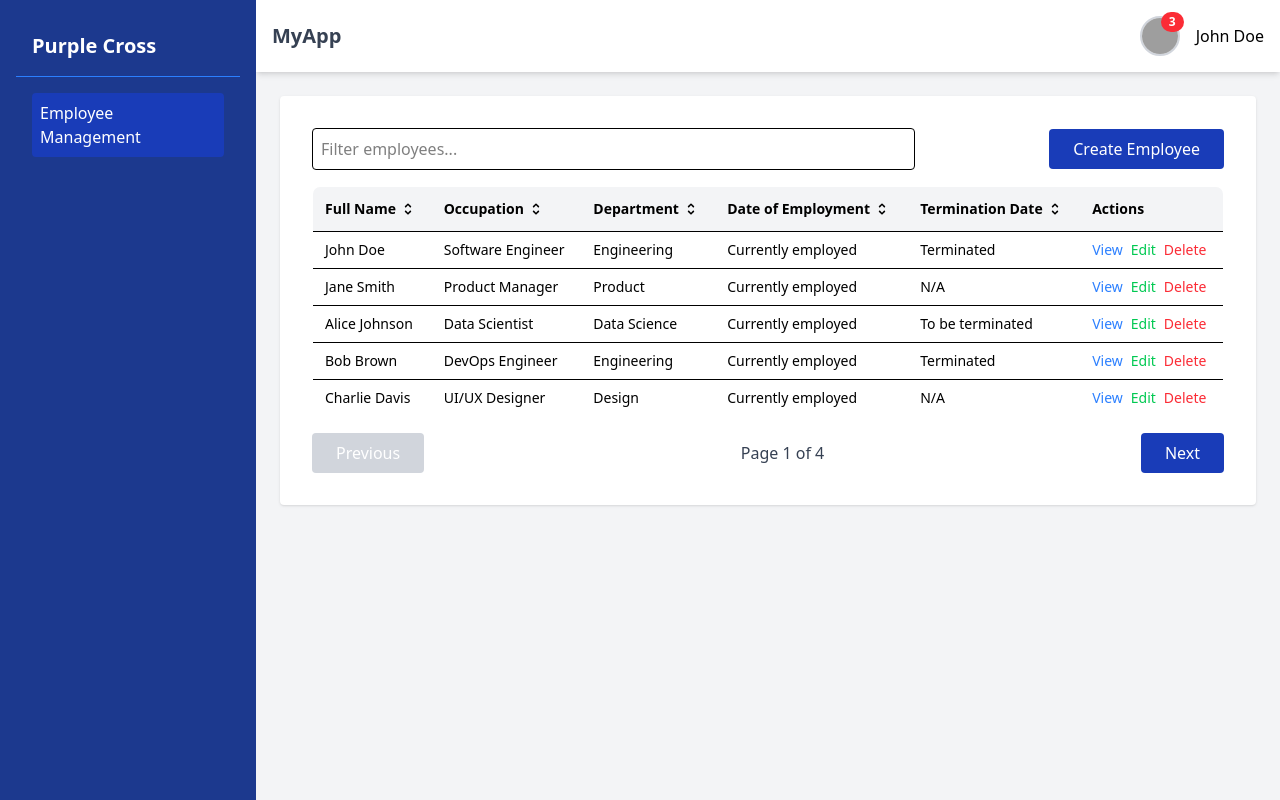
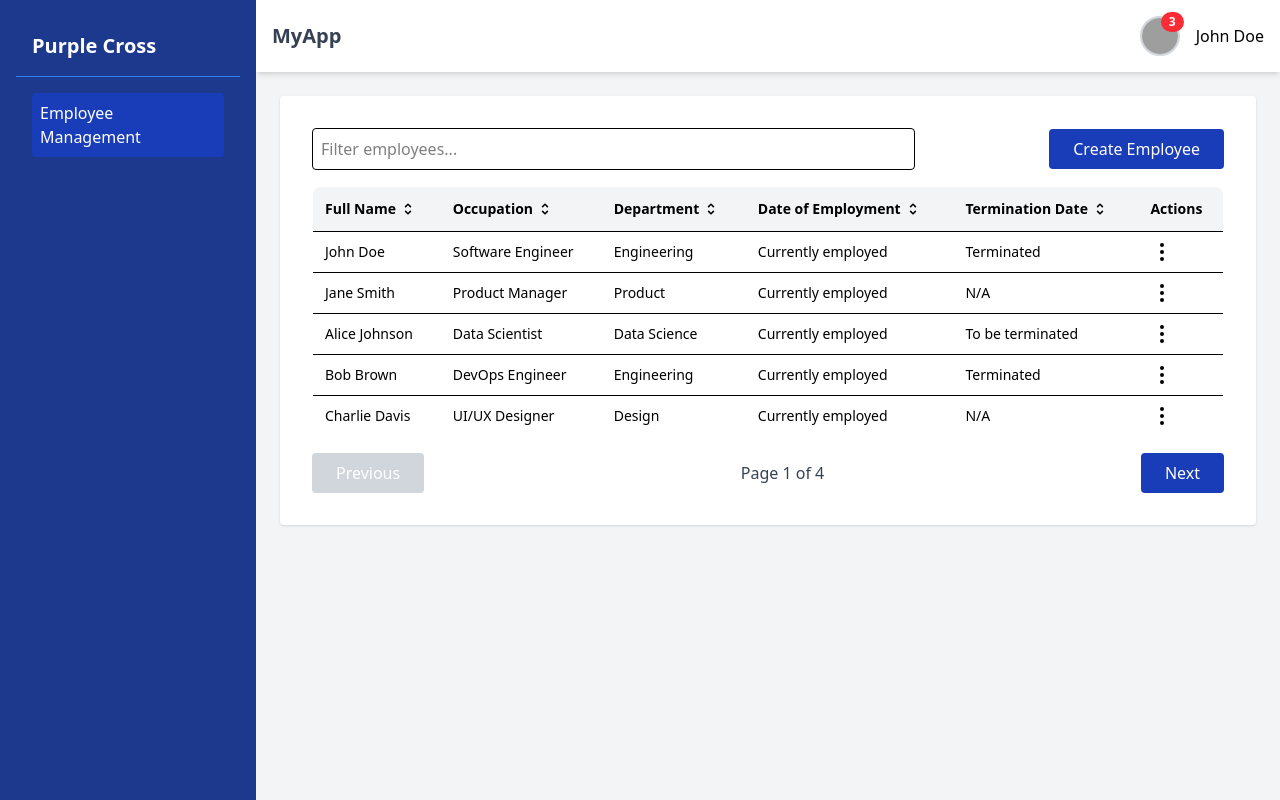
Before and after one commit to Arslan038/employee-dashboard, a Vue app: page / in a window 1280 px wide. Built offline with nearby package versions, Linux system fonts and the light colour scheme; grey boxes are pictures that could not be loaded.

Commit message:
table formatted and click outside directive added

```diff
--- a/src/components/EmployeeGrid.vue
+++ b/src/components/EmployeeGrid.vue
@@ -1,8 +1,8 @@
 <template>
   <div class="container mx-auto p-4">
-    <div class="grid grid-cols-3 items-center gap-4 mb-4">
-      <SearchInput class="col-span-2" @on-search="actions.onEmployeeSearch" />
-      <div class="flex justify-end">
+    <div class="grid grid-cols-1 md:grid-cols-3 items-center gap-4 mb-4">
+      <SearchInput class="md:col-span-2" @on-search="actions.onEmployeeSearch" />
+      <div class="flex justify-end order-first md:order-last">
         <Button color="blue" @click="actions.createEmployee">Create Employee</Button>
       </div>
     </div>
@@ -31,12 +31,19 @@
             <td class="text-left text-sm py-2 px-3 border-t">{{ actions.getTerminationStatus(employee.terminationDate)
               || 'N/A' }}</td>
             <td class="text-left text-sm py-2 px-3 border-t space-x-2">
-              <button class="text-blue-500 hover:text-blue-700 hover:cursor-pointer"
+              <EmployeeActions>
+                <ul>
+                  <li class="cursor-pointer p-1 px-2 hover:bg-gray-100" @click="actions.viewEmployee(employee)">View</li>
+                  <li class="cursor-pointer p-1 px-2 hover:bg-gray-100" @click="actions.editEmployee(employee)">Edit</li>
+                  <li class="cursor-pointer p-1 px-2 hover:bg-gray-100" @click="actions.deleteEmployee(employee)">Delete</li>
+                </ul>
+              </EmployeeActions>
+              <!-- <button class="text-blue-500 hover:text-blue-700 hover:cursor-pointer"
                 @click="actions.viewEmployee(employee)">View</button>
               <button class="text-green-500 hover:text-green-700 hover:cursor-pointer"
                 @click="actions.editEmployee(employee)">Edit</button>
               <button class="text-red-500 hover:text-red-700 hover:cursor-pointer"
-                @click="actions.deleteEmployee(employee)">Delete</button>
+                @click="actions.deleteEmployee(employee)">Delete</button> -->
             </td>
           </tr>
         </tbody>
@@ -90,6 +97,7 @@ import { computed, ref, reactive } from 'vue';
 import { employees } from '../utils/employees';
 import SearchInput from './SearchInput.vue';
 import Button from '../components/ui/Button.vue';
+import EmployeeActions from './ui/EmployeeActions.vue';
 import EmployeeModal from './EmployeeModal.vue';
 import AddEditEmployee from './AddEditEmployee.vue';
 import DeleteEmployee from './DeleteEmployee.vue';
--- /dev/null
+++ b/src/components/ui/EmployeeActions.vue
@@ -0,0 +1,29 @@
+<template>
+    <div>
+        <div class="relative" v-click-outside="closeDropdown">
+            <div class="cursor-pointer flex items-center space-x-4" @click="toggleDropdown">
+                <img src="../../assets/icons/vertical-dots.svg" alt="Actions" class="h-6 w-6" srcset="">
+            </div>
+
+            <div class="relative" @click="toggleDropdown">
+                <div v-if="dropdownOpen" class="absolute z-10 right-0 mt-2 w-auto bg-white shadow-md rounded-md">
+                    <slot></slot>
+                </div>
+            </div>
+        </div>
+    </div>
+</template>
+
+<script setup>
+import { ref } from 'vue';
+
+const dropdownOpen = ref(false);
+
+const toggleDropdown = () => {
+    dropdownOpen.value = !dropdownOpen.value;
+};
+
+const closeDropdown = () => {
+    dropdownOpen.value = false;
+}
+</script>
--- /dev/null
+++ b/src/directives/clickOutside.js
@@ -0,0 +1,23 @@
+export function clickOutside(app) {
+    app.directive('click-outside', {
+        beforeMount(el, binding) {
+            el.clickOutsideEvent = function (event) {
+                // Check if the click is outside the element and its children
+                if (!(el === event.target || el.contains(event.target))) {
+                    // Ensure binding.value is a function before calling it
+                    if (typeof binding.value === 'function') {
+                        binding.value(event);
+                    } else {
+                        console.warn('v-click-outside expects a function as the binding value.');
+                    }
+                }
+            };
+            // Attach the event listener
+            document.body.addEventListener('click', el.clickOutsideEvent);
+        },
+        unmounted(el) {
+            // Clean up the event listener
+            document.body.removeEventListener('click', el.clickOutsideEvent);
+        },
+    });
+}
--- /dev/null
+++ b/src/directives/index.js
@@ -0,0 +1,5 @@
+import {clickOutside} from './clickOutside';
+
+export function registerDirectives(app) {
+    clickOutside(app);
+}
--- a/src/main.js
+++ b/src/main.js
@@ -3,9 +3,12 @@ import './style.css'
 import App from './App.vue'
 import router from './router';
 import pinia from './stores';
+import { registerDirectives } from './directives';
 
 const app = createApp(App);
 app.use(router);
 app.use(pinia);
 
+registerDirectives(app);
+
 app.mount('#app')
```
